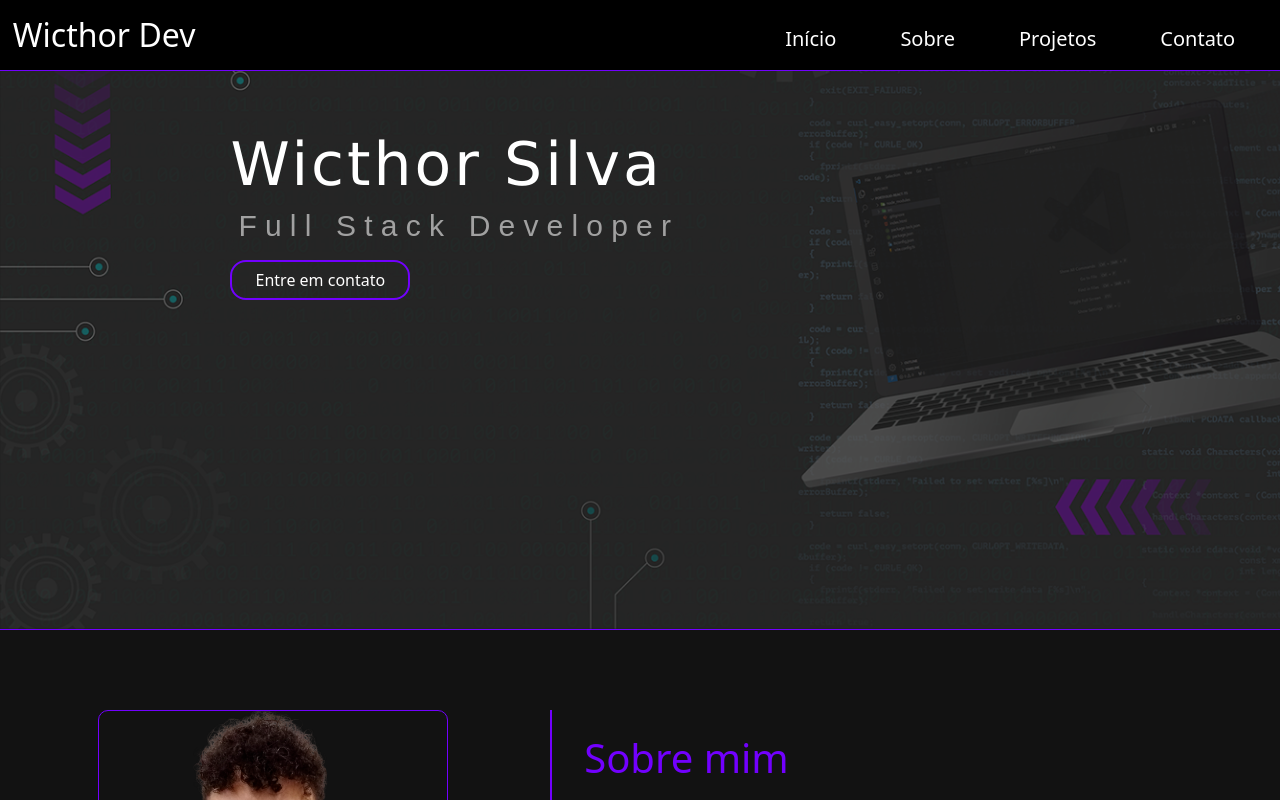
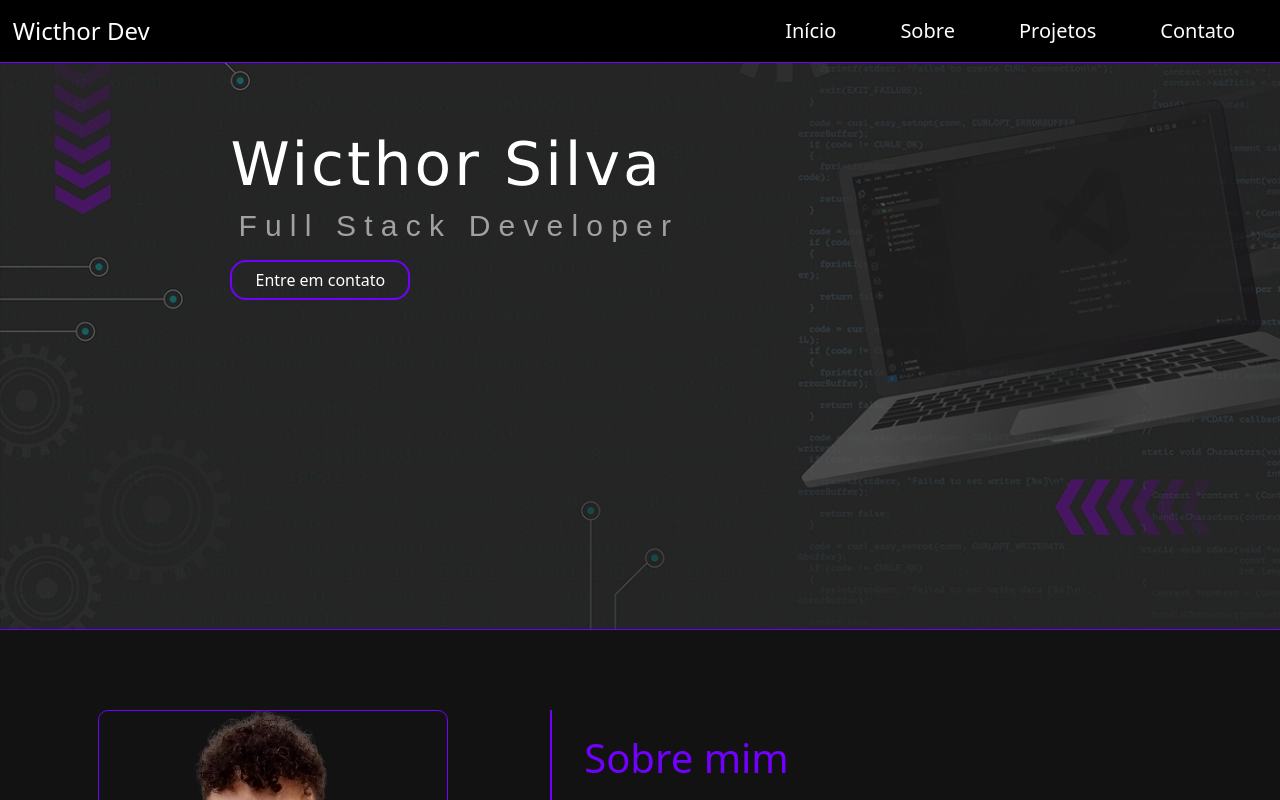
Before and after one commit to wicthorsilva/portfolio-react-ts, a React (Vite) app: page / in a window 1280 px wide. Shown: the top 800 px of the page. Built offline with nearby package versions, Linux system fonts and the light colour scheme.

Commit message:
update navbar

```diff
--- a/src/components/Navbar/Navbar.module.css
+++ b/src/components/Navbar/Navbar.module.css
@@ -14,7 +14,7 @@
   }
 
   .logo {
-    font-size: 2rem;
+    font-size: 24px
   }
 
   .menu {
@@ -26,7 +26,7 @@
 
   .menu li {
     display: inline-block;
-    margin-top: 1rem;
+    margin-top: .5rem;
     margin-bottom: 0.5rem;
     margin-left: 2rem;
     margin-right: 2rem;
```
